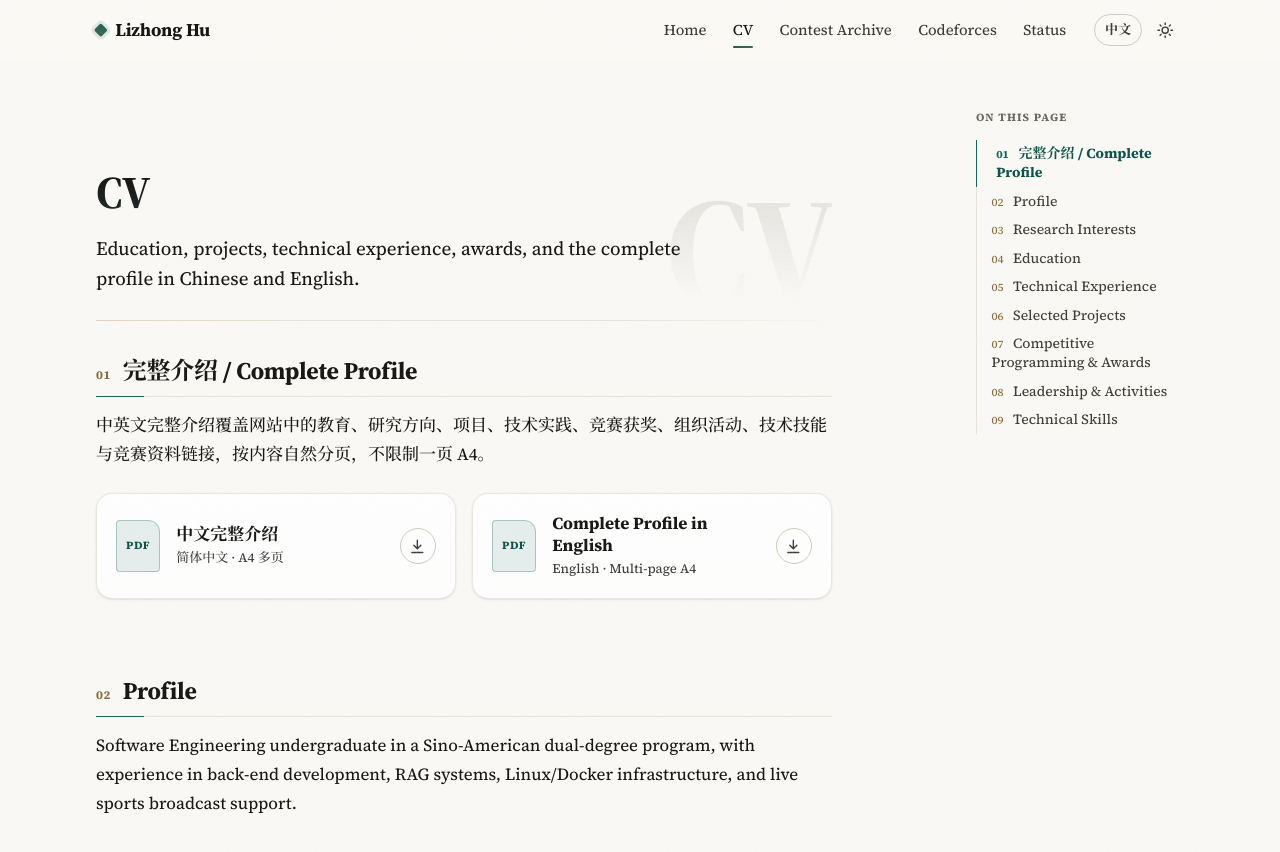
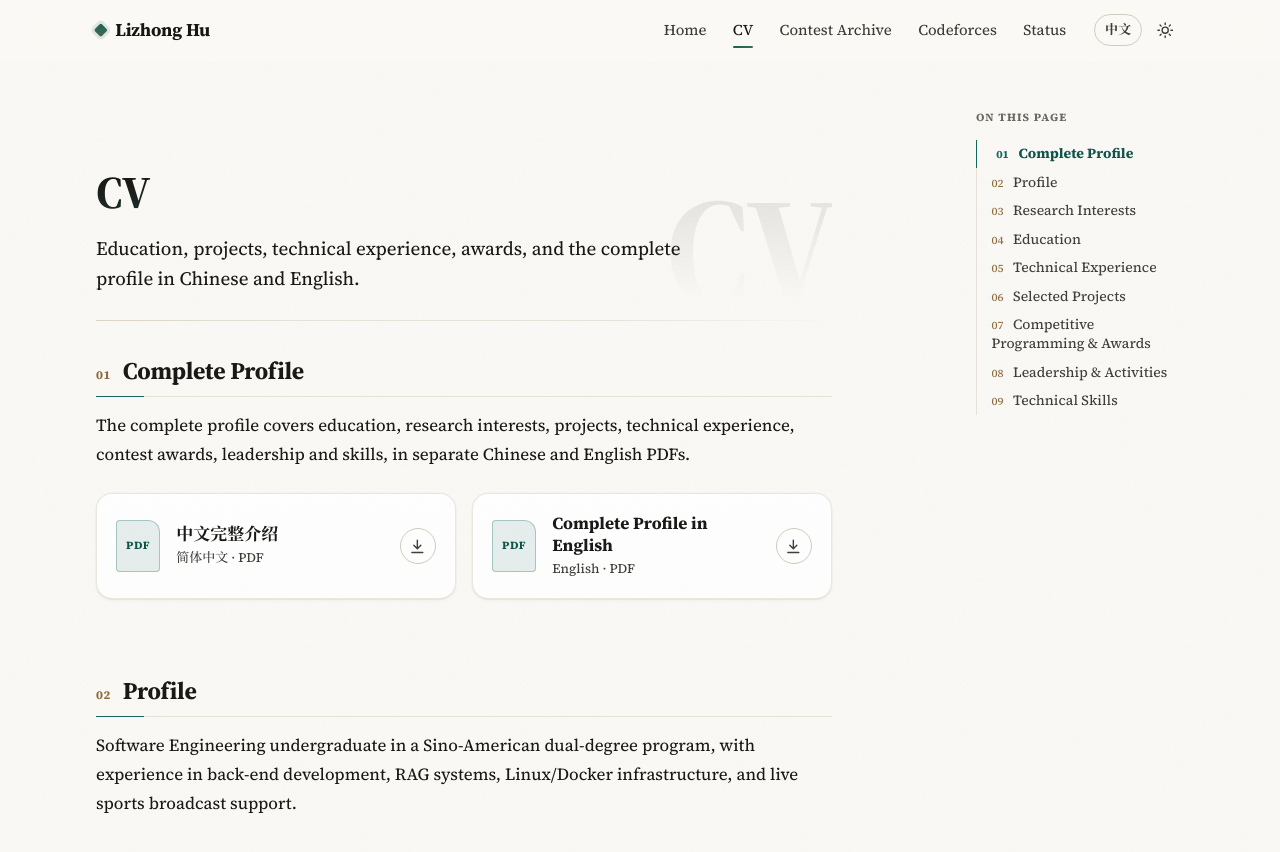
Before and after one commit to au1bhi/lzHu, a Jekyll site: the page built from _pages/cv.md, in a window 1280 px wide and 900 px high. Shown: the top 852 px of the window. Built offline with Jekyll 4.4.1, drawn with Linux system fonts in a browser that asks for light colours.

Commit message:
Reword the complete-profile download text
Co-Authored-By: Claude Sonnet 5.5 <noreply@anthropic.com>

```diff
--- a/_pages/cv.md
+++ b/_pages/cv.md
@@ -12,16 +12,16 @@ redirect_from:
 
 {% include base_path %}
 
-## 完整介绍 / Complete Profile
+## Complete Profile
 
-中英文完整介绍覆盖网站中的教育、研究方向、项目、技术实践、竞赛获奖、组织活动、技术技能与竞赛资料链接，按内容自然分页，不限制一页 A4。
+The complete profile covers education, research interests, projects, technical experience, contest awards, leadership and skills, in separate Chinese and English PDFs.
 
 <div class="download-grid">
   <a class="download-card" href="{{ base_path }}/assets/pdf/full/Lizhong_Hu_CV_zh.pdf">
     <span class="download-card__badge">PDF</span>
     <span class="download-card__body">
       <span class="download-card__title">中文完整介绍</span>
-      <span class="download-card__note">简体中文 · A4 多页</span>
+      <span class="download-card__note">简体中文 · PDF</span>
     </span>
     <span class="download-card__icon">{% include icon.html name="download" %}</span>
   </a>
@@ -29,7 +29,7 @@ redirect_from:
     <span class="download-card__badge">PDF</span>
     <span class="download-card__body">
       <span class="download-card__title">Complete Profile in English</span>
-      <span class="download-card__note">English · Multi-page A4</span>
+      <span class="download-card__note">English · PDF</span>
     </span>
     <span class="download-card__icon">{% include icon.html name="download" %}</span>
   </a>
```
Also changed, not shown: _pages/zh/cv.md (+3 -3 lines), assets/fonts/site-song-bold.woff2, assets/fonts/site-song-medium.woff2.
